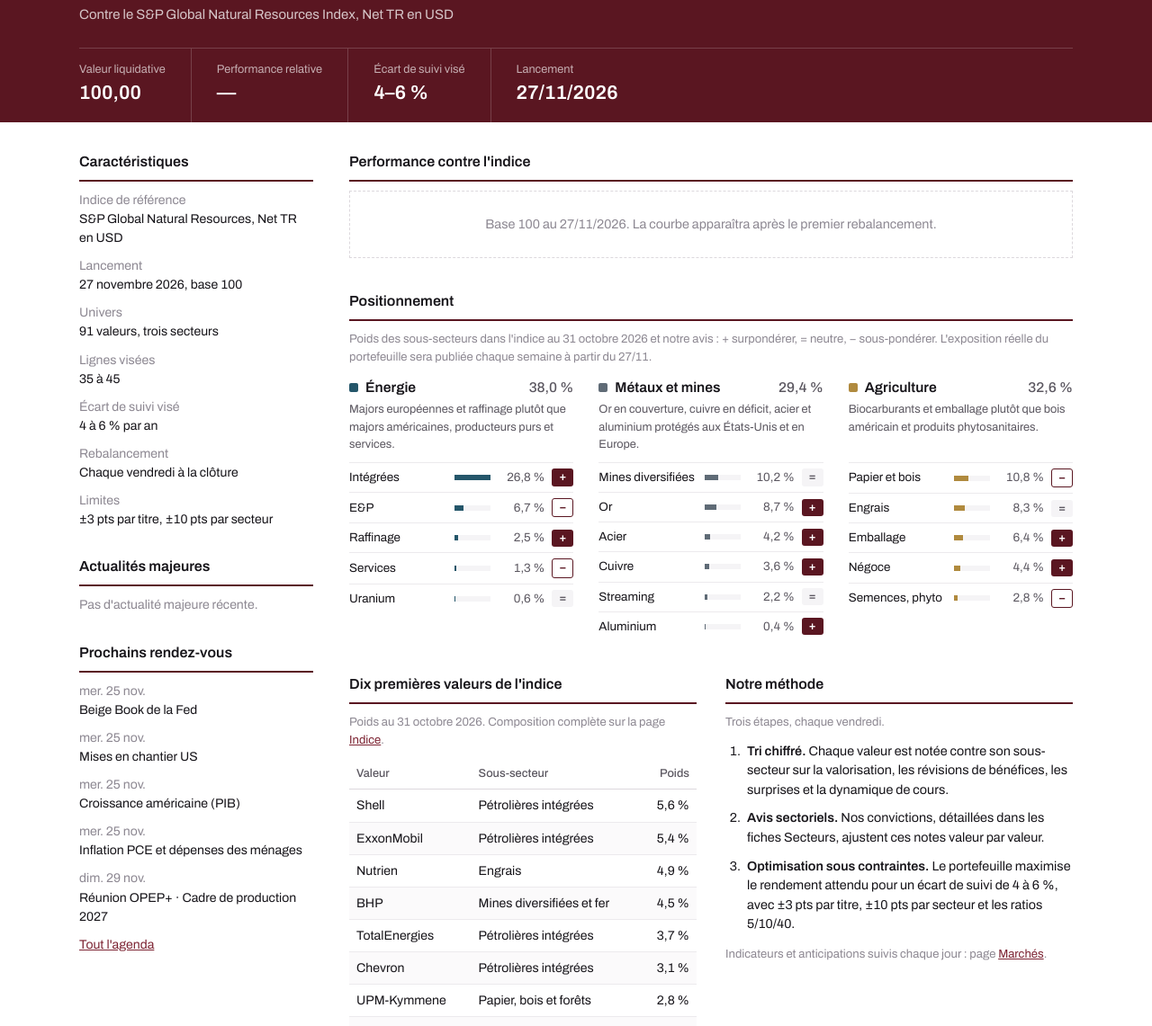
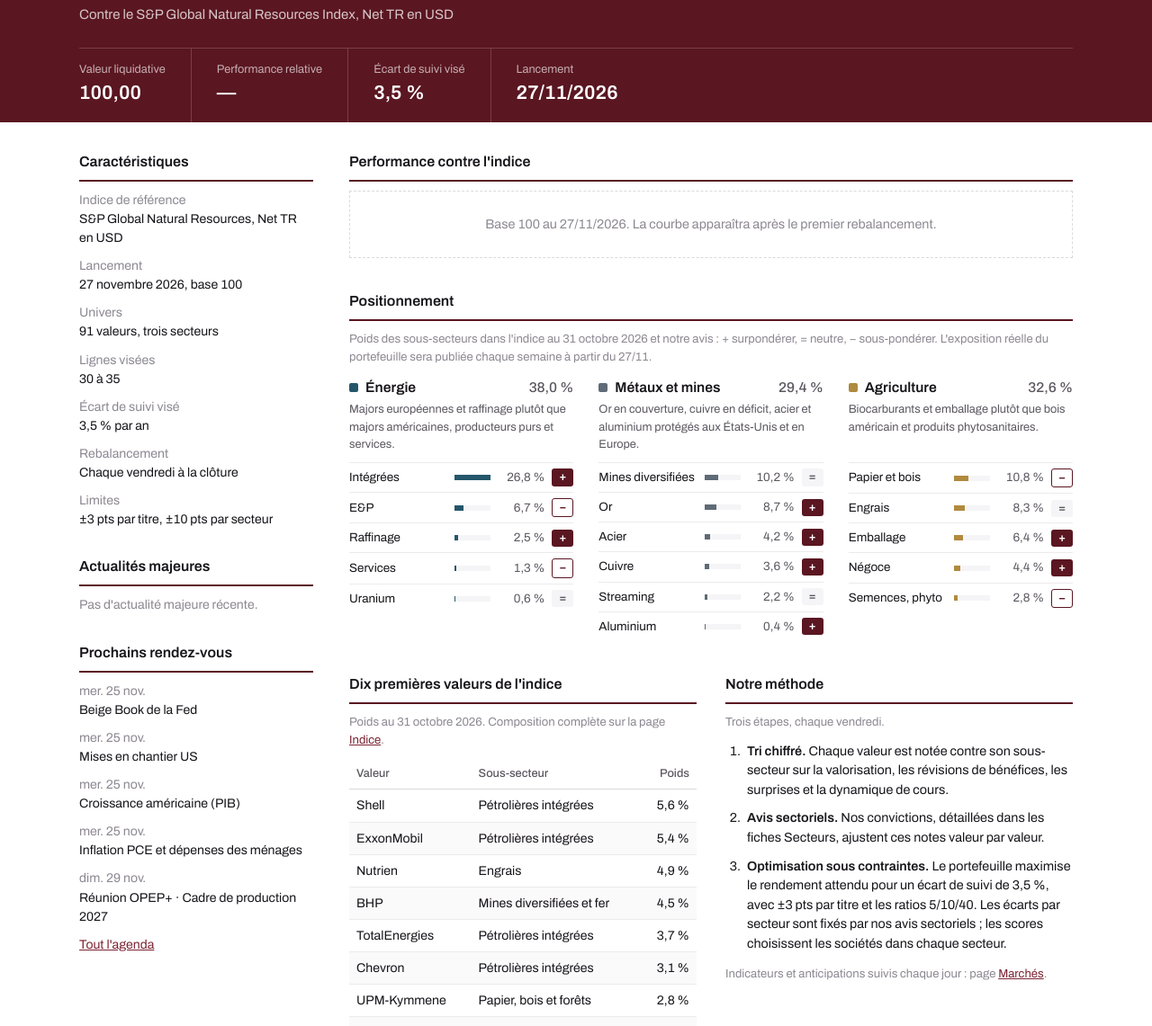
Before and after one commit to Maelbtt/projet-gnr, a plain HTML site: page docs/index.html in a window 1280 px wide. Shown: the part 158-1299 px from the top of the page at 90% size. Drawn offline with Linux system fonts and the light colour scheme; no server answers.

Commit message:
Synthèse : 30 à 35 lignes, écart de suivi visé 3,5 %, écarts sectoriels fixés par les avis
Co-Authored-By: Claude Opus 5.5 <noreply@anthropic.com>
Claude-Session: https://claude.ai/code/session_01CsGoHnbSeZZXGpv8rqj1bK

```diff
--- a/docs/index.html
+++ b/docs/index.html
@@ -14,7 +14,7 @@
 <div class="chiffres">
  <div><small>Valeur liquidative</small><strong id="b-vl">100,00</strong></div>
  <div><small>Performance relative</small><strong id="b-rel">—</strong></div>
- <div><small>Écart de suivi visé</small><strong>4–6 %</strong></div>
+ <div><small>Écart de suivi visé</small><strong>3,5 %</strong></div>
  <div><small>Lancement</small><strong>27/11/2026</strong></div>
 </div>
 </div></header>
@@ -26,8 +26,8 @@
   <dt>Indice de référence</dt><dd>S&amp;P Global Natural Resources, Net TR en USD</dd>
   <dt>Lancement</dt><dd>27 novembre 2026, base 100</dd>
   <dt>Univers</dt><dd><span id="nb">—</span> valeurs, trois secteurs</dd>
-  <dt>Lignes visées</dt><dd>35 à 45</dd>
-  <dt>Écart de suivi visé</dt><dd>4 à 6 % par an</dd>
+  <dt>Lignes visées</dt><dd>30 à 35</dd>
+  <dt>Écart de suivi visé</dt><dd>3,5 % par an</dd>
   <dt>Rebalancement</dt><dd>Chaque vendredi à la clôture</dd>
   <dt>Limites</dt><dd>±3 pts par titre, ±10 pts par secteur</dd>
  </dl>
@@ -61,7 +61,7 @@
    <ol class="etapes">
     <li><b>Tri chiffré.</b> Chaque valeur est notée contre son sous-secteur sur la valorisation, les révisions de bénéfices, les surprises et la dynamique de cours.</li>
     <li><b>Avis sectoriels.</b> Nos convictions, détaillées dans les fiches Secteurs, ajustent ces notes valeur par valeur.</li>
-    <li><b>Optimisation sous contraintes.</b> Le portefeuille maximise le rendement attendu pour un écart de suivi de 4 à 6 %, avec ±3 pts par titre, ±10 pts par secteur et les ratios 5/10/40.</li>
+    <li><b>Optimisation sous contraintes.</b> Le portefeuille maximise le rendement attendu pour un écart de suivi de 3,5 %, avec ±3 pts par titre et les ratios 5/10/40. Les écarts par secteur sont fixés par nos avis sectoriels ; les scores choisissent les sociétés dans chaque secteur.</li>
    </ol>
    <p class="note">Indicateurs et anticipations suivis chaque jour : page <a href="marches.html">Marchés</a>.</p>
   </section>
```
